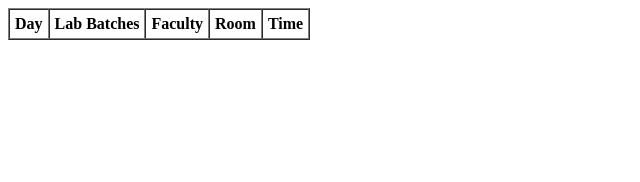
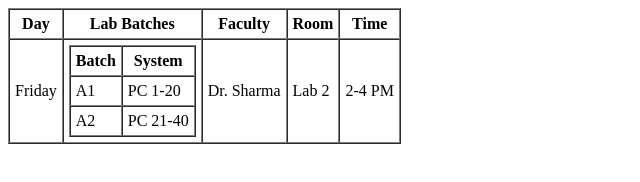
Before and after one commit to upreet07/WDW_0257, a plain HTML site: page ASSIGNMENT/Assignment 14/index.html in a window 1280 px wide. Shown: the whole page, without its empty margins (0-640 px from the left). Drawn offline with Linux system fonts and the light colour scheme.

Commit message:
Assignment 14 table heading column added

```diff
--- a/ASSIGNMENT/Assignment 14/index.html
+++ b/ASSIGNMENT/Assignment 14/index.html
@@ -11,5 +11,27 @@
             <th>Room</th>
             <th>Time</th>
         </tr>
+         <tr>
+            <td>Friday</td>
+            <td>
+                <table border="1" cellpadding="5" cellspacing="0">
+                    <tr>
+                        <th>Batch</th>
+                        <th>System</th>
+                    </tr>
+                    <tr>
+                        <td>A1</td>
+                        <td>PC 1-20</td>
+                    </tr>
+                    <tr>
+                        <td>A2</td>
+                        <td>PC 21-40</td>
+                    </tr>
+                    </table>
+             </td>
+             <td>Dr. Sharma</td>
+             <td>Lab 2</td>
+             <td>2-4 PM</td>
+        </tr>
         </table>
 </body>
```
